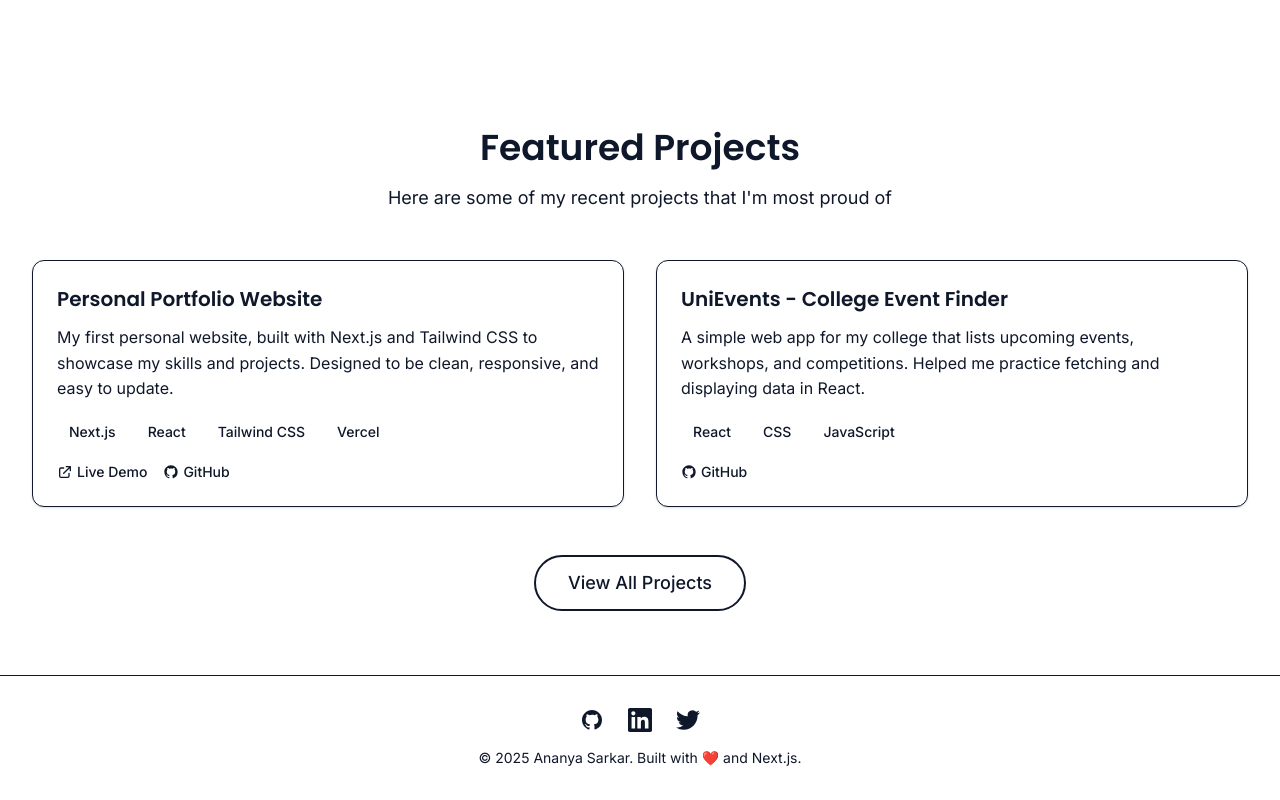
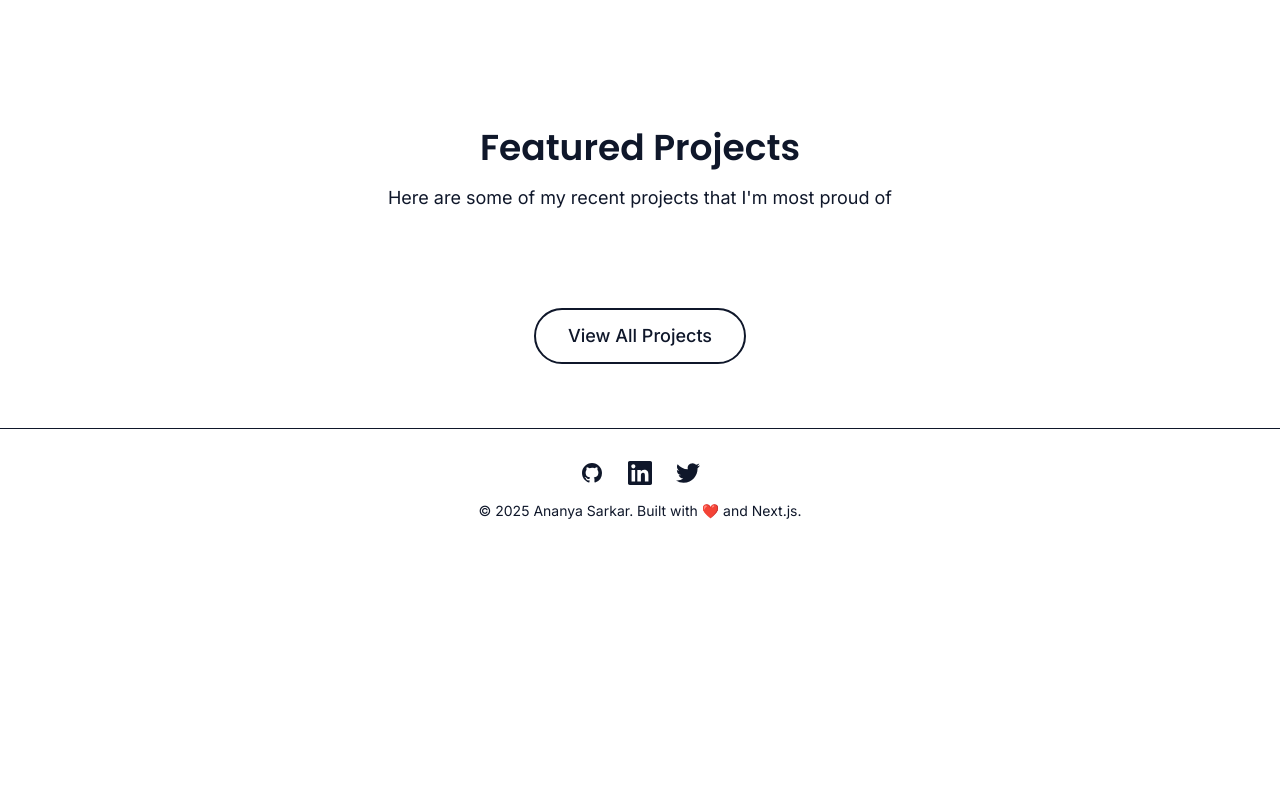
Before and after one commit to ananyasarkar7/ananya-portfolio, a Next.js app: page / in a window 1280 px wide. Shown: the part 1003-1803 px from the top of the page. After the commit the page ends 1556 px from the top, so only its background shows below. Built offline with nearby package versions, Linux system fonts and the light colour scheme.

Commit message:
skills .config.js

```diff
--- a/portfolio.config.js
+++ b/portfolio.config.js
@@ -31,27 +31,7 @@ const portfolioConfig = {
   // === Projects ===
   // Add up to 3-4 of her best projects.
   projects: [
-    {
-      title: "Personal Portfolio Website",
-      description: "My first personal website, built with Next.js and Tailwind CSS to showcase my skills and projects. Designed to be clean, responsive, and easy to update.",
-      tags: ["Next.js", "React", "Tailwind CSS", "Vercel"],
-      link: "https://your-portfolio-url.com", // Link to the live project
-      github: "https://github.com/your-username/portfolio-v1",
-    },
-    {
-      title: "UniEvents - College Event Finder",
-      description: "A simple web app for my college that lists upcoming events, workshops, and competitions. Helped me practice fetching and displaying data in React.",
-      tags: ["React", "CSS", "JavaScript"],
-      link: null, // Can be null if not deployed
-      github: "https://github.com/your-username/uni-events",
-    },
-    {
-      title: "Python Mini-Game",
-      description: "A text-based adventure game built in Python. A fun project to solidify my understanding of core programming concepts like loops, functions, and classes.",
-      tags: ["Python"],
-      link: null,
-      github: "https://github.com/your-username/python-game",
-    },
+
   ],
 
   // === Website Configuration ===
```
